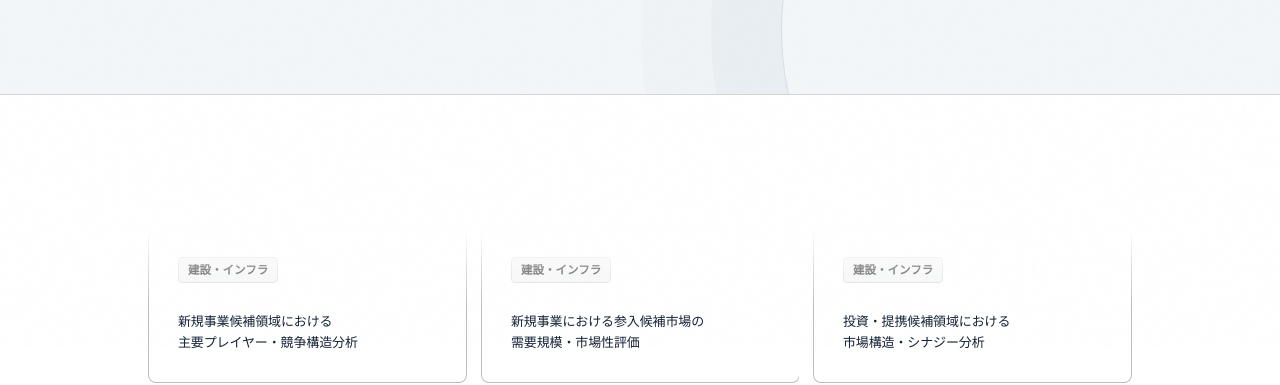
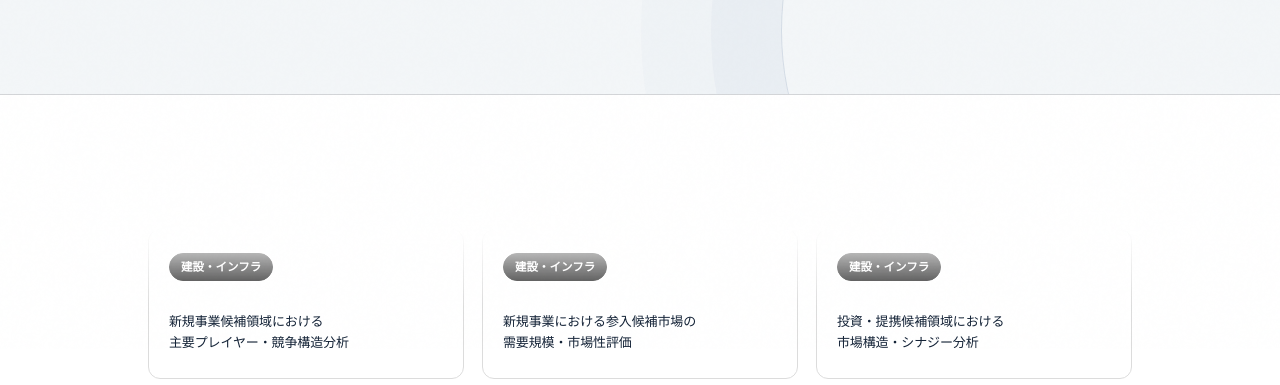
Before and after one commit to neunon/neunon-web, a Next.js app: page /works in a window 1280 px wide. Shown: the part 451-836 px from the top of the page. Built offline with nearby package versions, Linux system fonts and the light colour scheme; no server answers.

Commit message:
Match works cards to framed reference

```diff
--- a/app/editorial-round3.css
+++ b/app/editorial-round3.css
@@ -3192,25 +3192,25 @@
 
 .nc-works-columns {
   height: 640px;
-  gap: 14px;
+  gap: 18px;
   /* Fade the moving content, not a white overlay: the note below stays crisp. */
   -webkit-mask-image: linear-gradient(to bottom, transparent, #000 12%, #000 86%, transparent);
   mask-image: linear-gradient(to bottom, transparent, #000 12%, #000 86%, transparent);
 }
 
 .nc-works-column .nc-works-group {
-  gap: 14px;
-  padding-bottom: 14px;
+  gap: 18px;
+  padding-bottom: 18px;
 }
 
 .nc-works-column .nc-work-tile,
 .nc-works-column .nc-work-tile:nth-child(even) {
   position: relative;
-  min-height: 154px;
-  padding: 27px 29px 29px;
+  min-height: 150px;
+  padding: 23px 20px 25px;
   overflow: hidden;
-  border: 1px solid var(--nc-line-strong);
-  border-radius: 8px;
+  border: 1px solid #dcdcdc;
+  border-radius: 12px;
   background: #fff;
   box-shadow: none;
   backdrop-filter: none;
@@ -3224,7 +3224,7 @@
 
 .nc-works-column .nc-work-tile:hover,
 .nc-works-column .nc-work-tile:focus {
-  border-color: var(--nc-line-strong);
+  border-color: #dcdcdc;
   background: #fff;
   box-shadow: none;
   transform: none;
@@ -3239,11 +3239,11 @@
   display: inline-flex;
   width: fit-content;
   align-items: center;
-  padding: 4px 9px;
-  border: 1px solid #d9dde2;
-  border-radius: 4px;
-  background: #f3f4f5;
-  color: #242424;
+  padding: 5px 11px;
+  border: 1px solid #171717;
+  border-radius: 999px;
+  background: #171717;
+  color: #fff;
   font-family: var(--font-sans);
   font-size: 11.5px;
   font-weight: 600;
@@ -3293,8 +3293,8 @@
   .nc-works-column .nc-work-tile,
   .nc-works-column .nc-work-tile:nth-child(even) {
     min-height: 136px;
-    padding: 18px 16px 20px;
-    border-radius: 7px;
+    padding: 16px 12px 18px;
+    border-radius: 10px;
   }
 
   .nc-works-column .nc-work-tile > span {
```
